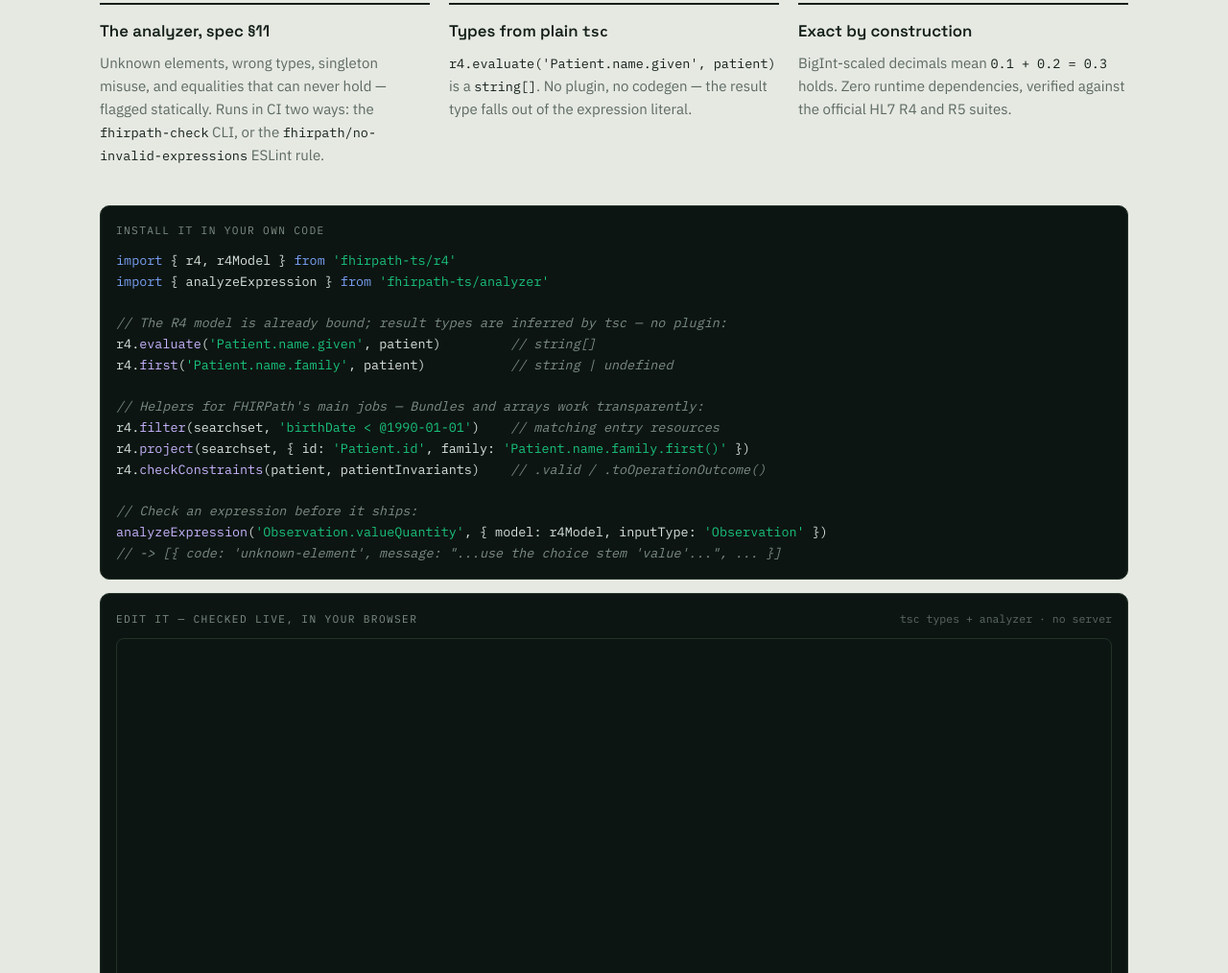
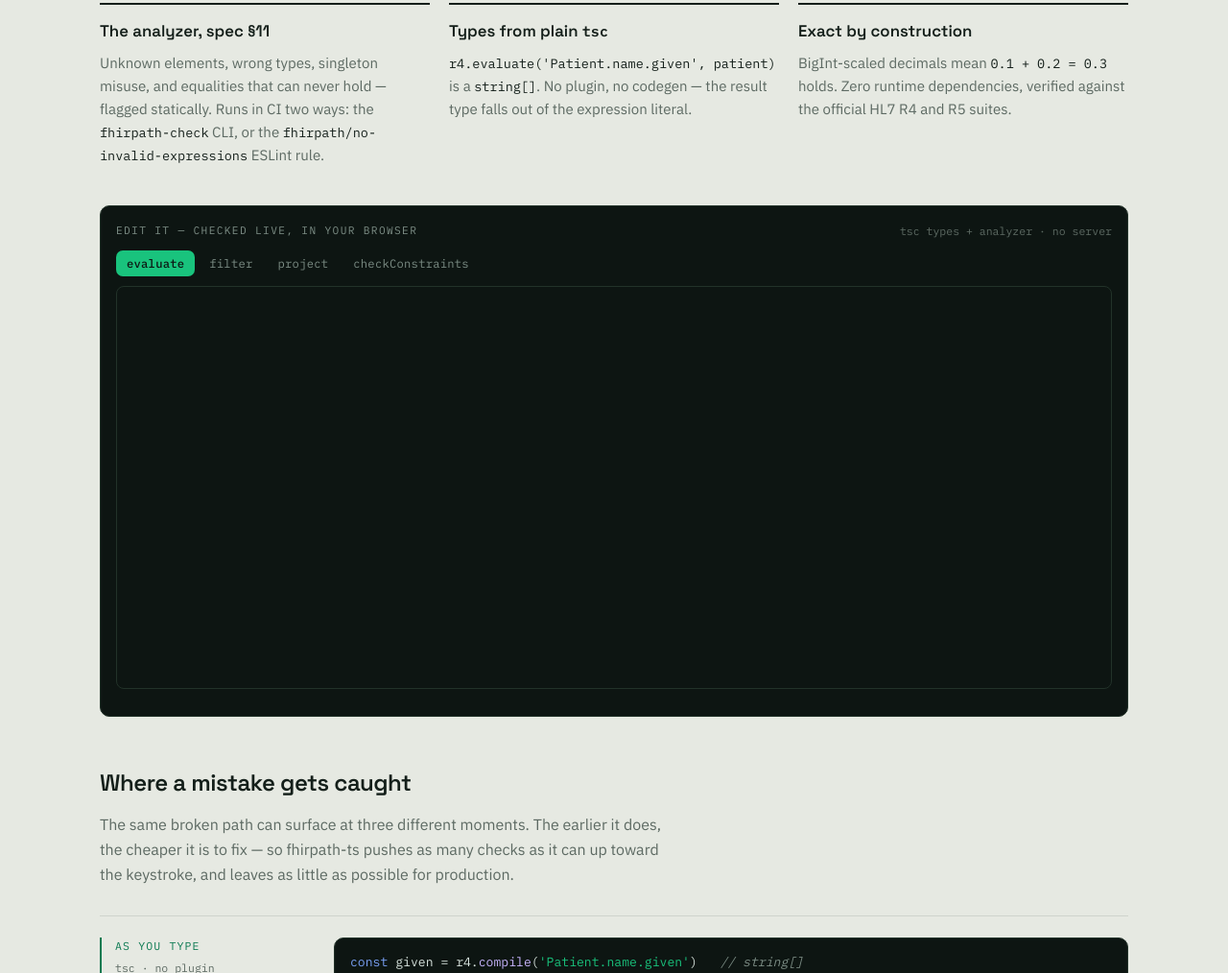
Before and after one commit to vintasoftware/fhirpath-ts, a website built with Vite: page demo/index.html in a window 1280 px wide. Shown: the part 1322-2336 px from the top of the page at 96% size. Built offline with nearby package versions, Linux system fonts and the light colour scheme; what monaco-editor would draw is missing.

Commit message:
feat(demo): tabbed playground for filter/project/checkConstraints
Replace the static "Install it in your own code" snippet with tabs in the
live playground: evaluate (paths, inferred types, analyzer catches), filter,
project, and checkConstraints. The helper tabs showcase the type layer where
those APIs shine — filter preserves the element type, project infers a typed
row per column, and checkConstraints returns a typed result — each with a
representative type error. Switching a tab reloads its sample and re-runs both
tsc and the analyzer.

Co-Authored-By: Claude Opus 4.8 (1M context) <noreply@anthropic.com>

```diff
--- a/demo/index.html
+++ b/demo/index.html
@@ -121,16 +121,12 @@
           </article>
         </div>
 
-        <div class="quickstart">
-          <div class="panel-head"><span class="panel-label">Install it in your own code</span></div>
-          <pre data-quickstart></pre>
-        </div>
-
         <div class="playground" data-playground>
           <div class="panel-head">
             <span class="panel-label">Edit it — checked live, in your browser</span>
             <span class="panel-meta">tsc types + analyzer · no server</span>
           </div>
+          <div class="tabs pg-tabs" role="tablist" data-pg-tabs></div>
           <div class="pg-editor" data-pg-editor>
             <p class="pg-loading">Loading the editor…</p>
           </div>
--- a/demo/src/main.ts
+++ b/demo/src/main.ts
@@ -1,6 +1,6 @@
 import { run } from './engine.ts'
 import { TABS, type Tab } from './examples.ts'
-import { highlightBlocks, highlightTs } from './highlight.ts'
+import { highlightBlocks } from './highlight.ts'
 import './styles.css'
 
 const $ = <T extends Element>(sel: string) => document.querySelector<T>(sel)!
@@ -209,40 +209,19 @@ function evaluate() {
 
 // --- Boot -------------------------------------------------------------------
 
-$<HTMLPreElement>('[data-quickstart]').innerHTML = highlightTs(`import { r4, r4Model } from 'fhirpath-ts/r4'
-import { analyzeExpression } from 'fhirpath-ts/analyzer'
-
-// The R4 model is already bound; result types are inferred by tsc — no plugin:
-r4.evaluate('Patient.name.given', patient)         // string[]
-r4.first('Patient.name.family', patient)           // string | undefined
-
-// Helpers for FHIRPath's main jobs — Bundles and arrays work transparently:
-r4.filter(searchset, 'birthDate < @1990-01-01')    // matching entry resources
-r4.project(searchset, { id: 'Patient.id', family: 'Patient.name.family.first()' })
-r4.checkConstraints(patient, patientInvariants)    // .valid / .toOperationOutcome()
-
-// Check an expression before it ships:
-analyzeExpression('Observation.valueQuantity', { model: r4Model, inputType: 'Observation' })
-// -> [{ code: 'unknown-element', message: "...use the choice stem 'value'...", ... }]`)
-
 // Highlight the static example blocks in the "Where a mistake gets caught" section.
 highlightBlocks('.layer-code')
 
 // The playground pulls in Monaco (heavy), so load it only once the section is
 // near the viewport rather than blocking the initial page.
 const playgroundEl = $<HTMLDivElement>('[data-playground]')
-const pgEditorEl = $<HTMLDivElement>('[data-pg-editor]')
-const pgProblemsEl = $<HTMLDivElement>('[data-pg-problems]')
 const observer = new IntersectionObserver(
   entries => {
     if (!entries.some(e => e.isIntersecting)) {
       return
     }
     observer.disconnect()
-    void import('./playground.ts').then(m => {
-      pgEditorEl.replaceChildren()
-      m.mountPlayground(pgEditorEl, pgProblemsEl)
-    })
+    void import('./playground.ts').then(m => m.mountPlayground(playgroundEl))
   },
   { rootMargin: '400px' }
 )
--- a/demo/src/playground.ts
+++ b/demo/src/playground.ts
@@ -25,7 +25,17 @@ interface MonacoEnvironmentShape {
   },
 }
 
-const SAMPLE = `import { r4 } from 'fhirpath-ts/r4'
+interface Sample {
+  id: string
+  label: string
+  code: string
+}
+
+const SAMPLES: Sample[] = [
+  {
+    id: 'evaluate',
+    label: 'evaluate',
+    code: `import { r4 } from 'fhirpath-ts/r4'
 import { analyzeExpression } from 'fhirpath-ts/analyzer'
 
 const patient = {
@@ -50,7 +60,70 @@ r4.evaluate('Patient.namee.given', patient)
 
 // The analyzer is callable directly, too:
 analyzeExpression('Observation.valueQuantity', { inputType: 'Observation' })
-`
+`,
+  },
+  {
+    id: 'filter',
+    label: 'filter',
+    code: `import { r4 } from 'fhirpath-ts/r4'
+
+// A searchset of resources. filter() keeps the ones whose criteria hold.
+const patients = [
+  { resourceType: 'Patient' as const, birthDate: '1984-11-02', active: true },
+  { resourceType: 'Patient' as const, birthDate: '1991-06-15', active: false },
+]
+
+// filter preserves the element type — 'adults' is Patient[], not unknown[]:
+const adults = r4.filter(patients, 'birthDate < @2000-01-01')
+
+// test() reduces a boolean criteria (the enableWhen / invariant semantics):
+const isActive: boolean = r4.test(patients[0], 'active = true')
+
+// Type error: filter keeps Patient[], which isn't string[].
+const families: string[] = r4.filter(patients, 'active')
+`,
+  },
+  {
+    id: 'project',
+    label: 'project',
+    code: `import { r4 } from 'fhirpath-ts/r4'
+
+const patients = [
+  { resourceType: 'Patient' as const, id: 'p1', name: [{ family: 'Okoro', given: ['Adaeze'] }] },
+]
+
+// project() builds typed rows — each column's type is inferred from its path:
+const rows = r4.project(patients, {
+  id: 'Patient.id',                                        // string | undefined
+  family: 'Patient.name.family.first()',                   // string | undefined
+  given: { path: 'Patient.name.given', collection: true }, // string[]
+})
+
+// Type error: the 'family' column is string | undefined, not number.
+const count: number = rows[0].family
+`,
+  },
+  {
+    id: 'checkConstraints',
+    label: 'checkConstraints',
+    code: `import { r4 } from 'fhirpath-ts/r4'
+
+const patient = { resourceType: 'Patient' as const, gender: 'female', birthDate: '1984-11-02' }
+
+// FHIR invariants as FHIRPath — checkConstraints() runs them and reports failures.
+const result = r4.checkConstraints(patient, [
+  { key: 'pat-1', human: 'gender must be present', expression: 'gender.exists()' },
+  { key: 'pat-2', human: 'born in the past', expression: 'birthDate < today()' },
+])
+
+const ok: boolean = result.valid       // .valid, .issues, or a FHIR OperationOutcome:
+const outcome = result.toOperationOutcome()
+
+// Type error: a constraint's severity is 'error' | 'warning', not 'fatal'.
+r4.checkConstraints(patient, [{ key: 'pat-3', severity: 'fatal', expression: 'name.exists()' }])
+`,
+  },
+]
 
 /** Function names whose first string argument is a FHIRPath expression (mirrors CALL_NAMES). */
 const CALL_NAMES = new Set(['fhirpath', 'compile', 'evaluate', 'analyzeExpression'])
@@ -243,17 +316,39 @@ function renderProblems(model: monaco.editor.ITextModel, into: HTMLElement): voi
   )
 }
 
+/** Render the example tabs; clicking one loads its sample into the editor. */
+function renderTabs(into: HTMLElement, active: string, onSelect: (sample: Sample) => void): void {
+  into.replaceChildren(
+    ...SAMPLES.map(sample => {
+      const button = document.createElement('button')
+      button.type = 'button'
+      button.role = 'tab'
+      button.className = 'tab'
+      button.textContent = sample.label
+      button.setAttribute('aria-selected', String(sample.id === active))
+      button.addEventListener('click', () => onSelect(sample))
+      return button
+    })
+  )
+}
+
 let mounted = false
 
-/** Build the editor in `editorEl` and stream problems into `problemsEl`. Idempotent. */
-export function mountPlayground(editorEl: HTMLElement, problemsEl: HTMLElement): void {
+/** Build the tabbed editor and stream problems, using the `[data-pg-*]` children of `root`. Idempotent. */
+export function mountPlayground(root: HTMLElement): void {
   if (mounted) {
     return
   }
   mounted = true
   configureTypeScript()
 
-  const model = monaco.editor.createModel(SAMPLE, 'typescript', monaco.Uri.parse('file:///main.ts'))
+  const tabsEl = root.querySelector<HTMLElement>('[data-pg-tabs]')!
+  const editorEl = root.querySelector<HTMLElement>('[data-pg-editor]')!
+  const problemsEl = root.querySelector<HTMLElement>('[data-pg-problems]')!
+  editorEl.replaceChildren()
+
+  const first = SAMPLES[0]!
+  const model = monaco.editor.createModel(first.code, 'typescript', monaco.Uri.parse('file:///main.ts'))
   monaco.editor.create(editorEl, {
     model,
     theme: 'fhirpath-dark',
@@ -301,5 +396,11 @@ export function mountPlayground(editorEl: HTMLElement, problemsEl: HTMLElement):
       renderProblems(model, problemsEl)
     }
   })
+
+  const select = (sample: Sample): void => {
+    model.setValue(sample.code)
+    renderTabs(tabsEl, sample.id, select)
+  }
+  renderTabs(tabsEl, first.id, select)
   lint()
 }
--- a/demo/src/styles.css
+++ b/demo/src/styles.css
@@ -661,6 +661,11 @@ code {
   color: var(--screen-muted);
 }
 
+.pg-tabs {
+  margin-bottom: 10px;
+  flex-wrap: wrap;
+}
+
 .pg-editor {
   height: 420px;
   border: 1px solid var(--screen-line);
```
